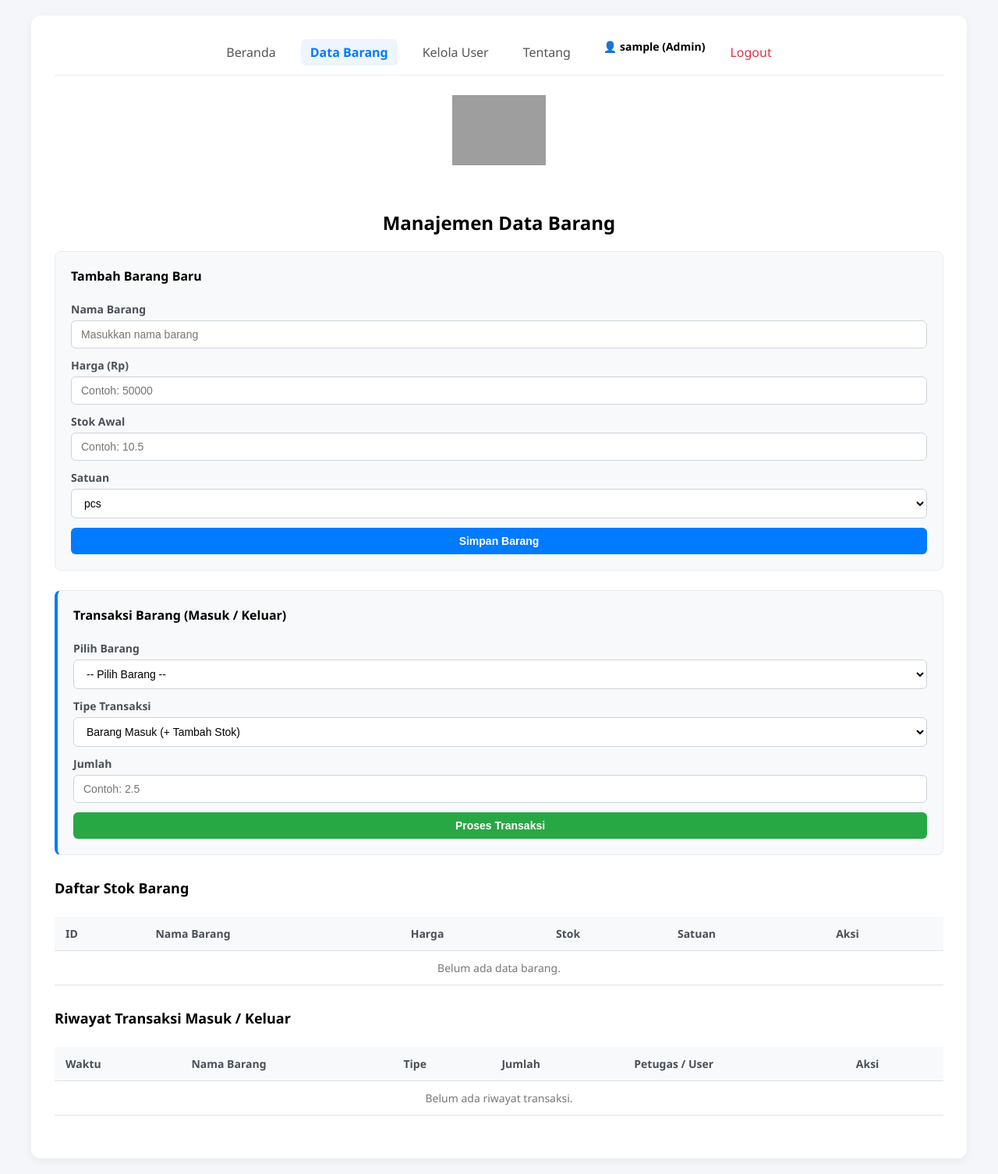
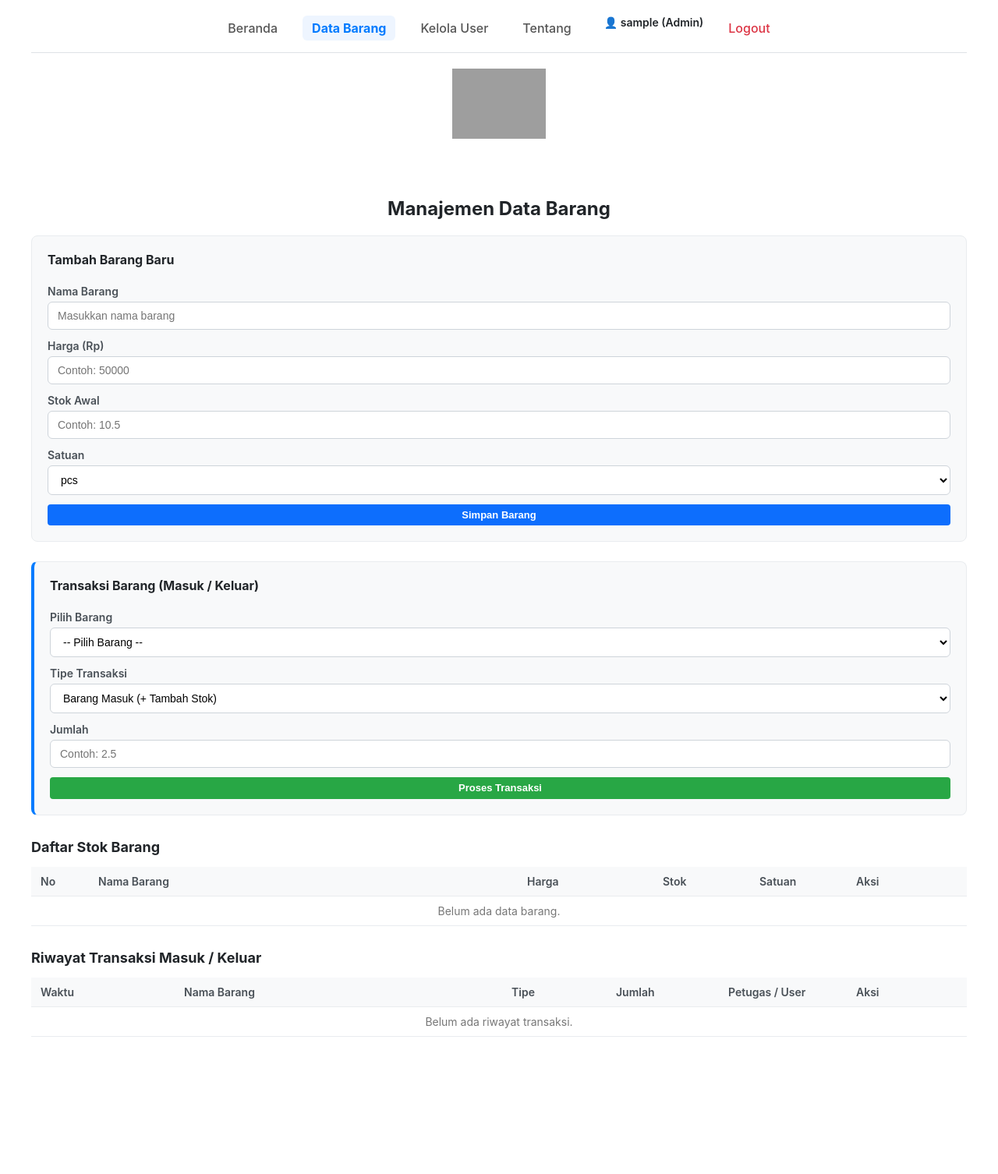
Before and after one commit to alvinsatriya5-netizen/tes-website-flask, a Flask app: page /barang in a window 1280 px wide. Shown: the whole page at 78% size. After the commit the page ends 1330 px from the top, so only its background shows below. Run offline with Flask 3, Linux system fonts and the light colour scheme; the visitor is signed in with stand-in values (Sample User, id 1); data that the repository does not hold is empty; grey boxes are pictures that could not be loaded.

Commit message:
Perbarui tampilan tabel kelola user dan reset nomor urut UI

```diff
--- a/templates/barang.html
+++ b/templates/barang.html
@@ -85,34 +85,37 @@
     <table>
         <thead>
             <tr>
-                <th>ID</th>
+                <th style="width: 50px;">No</th>
                 <th>Nama Barang</th>
-                <th>Harga</th>
-                <th>Stok</th>
-                <th>Satuan</th>
+                <th style="width: 150px;">Harga</th>
+                <th style="width: 100px;">Stok</th>
+                <th style="width: 100px;">Satuan</th>
                 {% if session.get('role') == 'admin' %}
-                <th>Aksi</th>
+                <th style="width: 130px;">Aksi</th>
                 {% endif %}
             </tr>
         </thead>
         <tbody>
             {% for b in barang_list %}
             <tr>
-                <td>{{ b.id }}</td>
+                <!-- Penomoran otomatis berurutan (1, 2, 3...) -->
+                <td><strong>{{ loop.index }}</strong></td>
                 <td>{{ b.nama }}</td>
                 <td>Rp {{ "{:,}".format(b.harga) }}</td>
                 <td><strong>{{ '%g' % b.stok }}</strong></td>
                 <td>{{ b.satuan }}</td>
                 {% if session.get('role') == 'admin' %}
                 <td>
-                    <a href="{{ url_for('edit_barang', id=b.id) }}" class="btn btn-warning" style="padding: 4px 8px; font-size: 12px;">Edit</a>
-                    <a href="{{ url_for('hapus_barang', id=b.id) }}" class="btn btn-danger" style="padding: 4px 8px; font-size: 12px;" onclick="return confirm('Yakin ingin menghapus?')">Hapus</a>
+                    <div style="display: inline-flex; gap: 4px;">
+                        <a href="{{ url_for('edit_barang', id=b.id) }}" class="btn btn-warning" style="padding: 4px 10px; font-size: 12px; border-radius: 4px;">Edit</a>
+                        <a href="{{ url_for('hapus_barang', id=b.id) }}" class="btn btn-danger" style="padding: 4px 10px; font-size: 12px; border-radius: 4px;" onclick="return confirm('Yakin ingin menghapus?')">Hapus</a>
+                    </div>
                 </td>
                 {% endif %}
             </tr>
             {% else %}
             <tr>
-                <td colspan="{% if session.get('role') == 'admin' %}6{% else %}5{% endif %}" style="text-align: center; color: #777;">
+                <td colspan="{% if session.get('role') == 'admin' %}6{% else %}5{% endif %}" style="text-align: center; color: #777; padding: 15px;">
                     Belum ada data barang.
                 </td>
             </tr>
@@ -128,13 +131,13 @@
     <table>
         <thead>
             <tr>
-                <th>Waktu</th>
+                <th style="width: 160px;">Waktu</th>
                 <th>Nama Barang</th>
-                <th>Tipe</th>
-                <th>Jumlah</th>
-                <th>Petugas / User</th>
+                <th style="width: 110px;">Tipe</th>
+                <th style="width: 120px;">Jumlah</th>
+                <th style="width: 140px;">Petugas / User</th>
                 {% if session.get('role') == 'admin' %}
-                <th>Aksi</th>
+                <th style="width: 130px;">Aksi</th>
                 {% endif %}
             </tr>
         </thead>
@@ -154,16 +157,18 @@
                 <td><span style="background-color: #e9ecef; padding: 2px 8px; border-radius: 4px; font-size: 13px;">{{ r.user.username if r.user else 'Sistem' }}</span></td>
                 {% if session.get('role') == 'admin' %}
                 <td>
-                    <a href="{{ url_for('edit_transaksi', id=r.id) }}" class="btn btn-warning" style="padding: 4px 8px; font-size: 12px;">Edit</a>
-                    <form action="{{ url_for('hapus_transaksi', id=r.id) }}" method="POST" style="display: inline;" onsubmit="return confirm('Yakin ingin menghapus riwayat transaksi ini? Stok barang akan dikembalikan otomatis.');">
-                        <button type="submit" class="btn btn-danger" style="padding: 4px 8px; font-size: 12px; cursor: pointer; border: none;">Hapus</button>
-                    </form>
+                    <div style="display: inline-flex; gap: 4px;">
+                        <a href="{{ url_for('edit_transaksi', id=r.id) }}" class="btn btn-warning" style="padding: 4px 10px; font-size: 12px; border-radius: 4px;">Edit</a>
+                        <form action="{{ url_for('hapus_transaksi', id=r.id) }}" method="POST" style="margin: 0; padding: 0; display: inline;" onsubmit="return confirm('Yakin ingin menghapus riwayat transaksi ini? Stok barang akan dikembalikan otomatis.');">
+                            <button type="submit" class="btn btn-danger" style="padding: 4px 10px; font-size: 12px; border-radius: 4px; cursor: pointer; border: none;">Hapus</button>
+                        </form>
+                    </div>
                 </td>
                 {% endif %}
             </tr>
             {% else %}
             <tr>
-                <td colspan="{% if session.get('role') == 'admin' %}6{% else %}5{% endif %}" style="text-align: center; color: #777;">Belum ada riwayat transaksi.</td>
+                <td colspan="{% if session.get('role') == 'admin' %}6{% else %}5{% endif %}" style="text-align: center; color: #777; padding: 15px;">Belum ada riwayat transaksi.</td>
             </tr>
             {% endfor %}
         </tbody>
--- a/templates/base.html
+++ b/templates/base.html
@@ -6,76 +6,93 @@
     <title>{% block title %}Website Flask Saya{% endblock %}</title>
     <link rel="stylesheet" href="{{ url_for('static', filename='style.css') }}">
     <style>
-        /* Mengubah layout agar tidak terkesan kotak mengambang */
+        /* Hilangkan warna latar belakang terpisah */
         body {
-            background-color: #f4f6f9 !important;
+            background-color: #ffffff !important;
             margin: 0;
-            padding: 0;
-            min-height: 100vh;
+            padding: 20px 40px;
+            font-family: -apple-system, BlinkMacSystemFont, "Segoe UI", Roboto, sans-serif;
+            color: #212529;
         }
 
-        /* Container utama dibuat lebar dan menyatu dengan layar */
+        /* Netralkan .card agar menyatu sepenuhnya dengan halaman */
         .card {
-            max-width: 1200px !important;
-            width: 95% !important;
-            margin: 20px auto !important;
-            padding: 30px !important;
-            background: #ffffff !important;
-            border-radius: 12px !important;
-            box-shadow: 0 4px 12px rgba(0, 0, 0, 0.05) !important;
-            box-sizing: border-box !important;
+            background: transparent !important;
+            box-shadow: none !important;
+            border: none !important;
+            border-radius: 0 !important;
+            padding: 0 !important;
+            margin: 0 !important;
+            max-width: 100% !important;
+            width: 100% !important;
         }
 
-        /* Container pembungkus tabel agar fleksibel & tidak meluap keluar */
+        /* Buat tabel mengikuti penuh ukuran container */
         .table-responsive {
             width: 100%;
-            overflow-x: auto;
-            -webkit-overflow-scrolling: touch;
             margin-top: 15px;
             margin-bottom: 25px;
+            overflow: visible !important; /* Hilangkan scroll internal jika tidak diperlukan */
         }
 
-        /* Styling tabel agar pas dengan kontainer */
         table {
             width: 100% !important;
             border-collapse: collapse;
-            margin-top: 10px;
+            table-layout: fixed; /* Mencegah kolom melar otomatis */
         }
 
         table th, table td {
-            padding: 12px 14px !important;
+            padding: 10px 12px !important;
             text-align: left;
             vertical-align: middle;
-            border-bottom: 1px solid #dee2e6;
+            border-bottom: 1px solid #e9ecef;
+            box-shadow: none !important; /* Cegah gaya card masuk ke sel tabel */
+            background: transparent !important;
         }
 
         table th {
-            background-color: #f8f9fa;
+            background-color: #f8f9fa !important;
             color: #495057;
+            font-weight: 600;
         }
 
-        /* Merapikan posisi tombol aksi di tabel */
-        table td .btn, table td button, table td a.btn {
+        /* Mengunci posisi tombol aksi di dalam sel */
+        table td form, table td .btn-group {
+            display: inline-flex !important;
+            gap: 4px;
+            margin: 0 !important;
+            padding: 0 !important;
+            box-shadow: none !important;
+            background: transparent !important;
+        }
+
+        .btn {
+            padding: 4px 10px !important;
+            font-size: 13px !important;
+            border-radius: 4px !important;
+            text-decoration: none;
             display: inline-block;
-            margin: 2px;
-            white-space: nowrap;
+            cursor: pointer;
+            line-height: 1.5;
         }
+
+        .btn-danger { background-color: #dc3545; color: #fff; border: none; }
+        .btn-warning, .btn-edit { background-color: #ffc107; color: #000; border: none; }
+        .btn-primary { background-color: #0d6efd; color: #fff; border: none; }
     </style>
 </head>
 <body>
     <div class="card">
-        <nav class="navbar">
+        <nav class="navbar" style="margin-bottom: 20px; padding-bottom: 15px; border-bottom: 1px solid #dee2e6;">
             <a href="{{ url_for('home') }}" class="nav-link {% if request.endpoint == 'home' %}active{% endif %}">Beranda</a>
             <a href="{{ url_for('data_barang') }}" class="nav-link {% if request.endpoint in ['data_barang', 'edit_barang'] %}active{% endif %}">Data Barang</a>
 
-            <!-- Navigasi Kelola User (Khusus Admin) -->
             {% if session.get('role') == 'admin' %}
                 <a href="{{ url_for('kelola_users') }}" class="nav-link {% if request.endpoint == 'kelola_users' %}active{% endif %}">Kelola User</a>
             {% endif %}
 
             <a href="{{ url_for('about') }}" class="nav-link {% if request.endpoint == 'about' %}active{% endif %}">Tentang</a>
 
-            <!-- Navigasi Login / Logout & Info User -->
             {% if session.get('user_id') %}
                 <span class="user-info" style="margin-left: 10px; font-weight: 600; font-size: 14px;">
                     👤 {{ session.get('username') }} ({{ session.get('role')|capitalize }})
@@ -86,11 +103,9 @@
             {% endif %}
         </nav>
 
-        <!-- Ditambahkan ?v=1.1 untuk membuang cache gambar lama -->
-        <img src="{{ url_for('static', filename='logo2.png') }}?v=1.1" alt="Logo Barang" class="profile-img" width="100">
-        <br>
+        <img src="{{ url_for('static', filename='logo2.png') }}?v=1.1" alt="Logo Barang" class="profile-img" width="80">
+        <br><br>
 
-        <!-- Blok Flash Messages -->
         {% with messages = get_flashed_messages(with_categories=true) %}
             {% if messages %}
                 {% for category, message in messages %}
```
Also changed, not shown: templates/users.html (+11 -11 lines).
